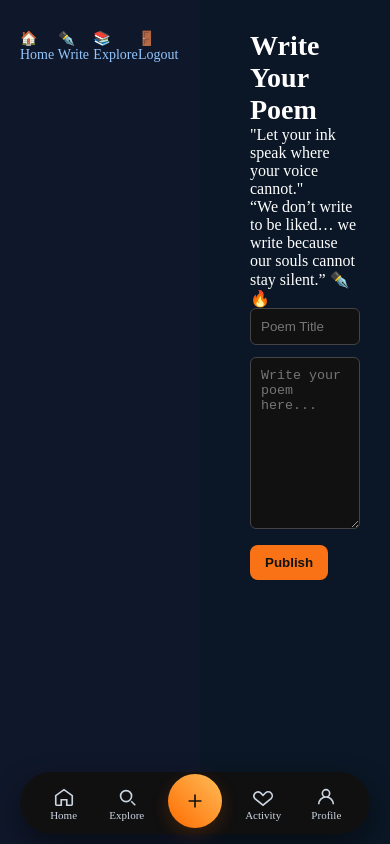
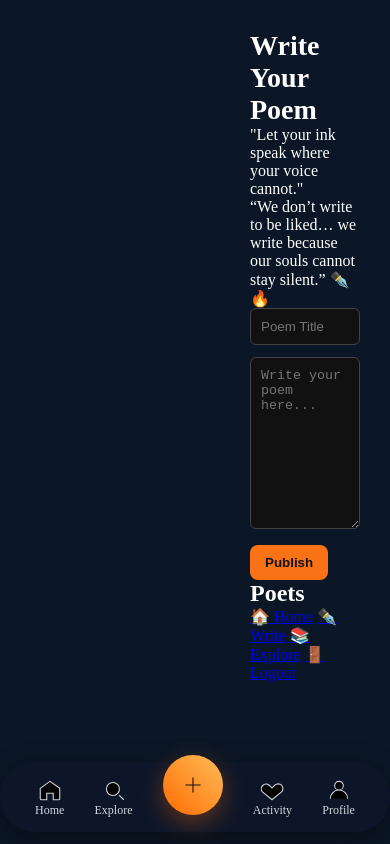
Before and after one commit to vijay-techh/deadPoetsSociety, a website: page public/write.html in a window 390 px wide. Drawn offline with Linux system fonts and the light colour scheme; no server answers.

Commit message:
first commit

```diff
--- a/public/style.css
+++ b/public/style.css
@@ -14,140 +14,63 @@ body {
   padding: 20px;
 }
 
-/* ===== SIDEBAR DESKTOP ===== */
-.sidebar {
-  width: 200px;
-  height: 100vh;
-  background: #0f172a;
-  position: fixed;
-  left: 0;
-  top: 0;
-  padding: 20px;
-}
 
-.sidebar h2 {
-  color: #fff;
-  margin-bottom: 18px;
-  font-size: 20px;
-}
 
-.sidebar a {
-  color: #93c5fd;
-  text-decoration: none;
-  display: block;
-  margin: 10px 0;
-}
-
-.sidebar a:hover {
-  color: #fff;
-}
-
-/* Desktop content shift */
-.page-content {
-  margin-left: 220px;
-}
-
-/* ===== MOBILE RESPONSIVE SIDEBAR ===== */
-@media (max-width: 700px) {
-  .sidebar {
-    position: fixed;
-    width: 100%;
-    height: auto;
-    padding: 14px;
-    display: flex;
-    justify-content: space-around;
-    top: 0;
-    left: 0;
-    z-index: 99;
-  }
-
-  .sidebar h2 {
-    display: none;
-  }
-
-  .sidebar a {
-    margin: 0;
-    font-size: 14px;
-  }
-
-  .page-content {
-    margin-left: 0;
-    margin-top: 60px;
-  }
-}
-/* ===== Bottom Instagram-style nav (mobile) ===== */
+/* ===== Bottom Insta-like Nav (Always Visible) ===== */
 .bottom-nav {
   position: fixed;
-  bottom: 10px;
+  bottom: 12px;
   left: 50%;
   transform: translateX(-50%);
-  width: calc(100% - 40px);
-  max-width: 760px;
-  height: 62px;
-  background: rgba(17,17,17,0.98);
-  border-radius: 999px;
+  width: 100%;
+  max-width: 780px;
+  height: 70px;
+  background: rgba(15, 23, 42, 0.92);
+  border-radius: 40px;
   display: flex;
   align-items: center;
   justify-content: space-around;
-  box-shadow: 0 12px 30px rgba(0,0,0,0.45);
-  z-index: 1200;
-  padding: 8px 12px;
-  backdrop-filter: blur(6px);
+  padding: 10px 20px;
+  box-shadow: 0 10px 30px rgba(0,0,0,0.4);
+  z-index: 9999;
+  backdrop-filter: blur(8px);
 }
 
-/* each button */
+/* Nav item */
 .bottom-nav .nav-item {
   display: flex;
   flex-direction: column;
   align-items: center;
-  justify-content: center;
-  min-width: 44px;
-  gap: 2px;
-  color: #cbd5e1;
+  color: #d1d5db;
   text-decoration: none;
-  font-size: 11px;
-  line-height: 1;
+  font-size: 12px;
+  cursor: pointer;
+  transition: 0.2s ease;
 }
 
 .bottom-nav .nav-item svg {
-  width: 22px;
-  height: 22px;
-  display: block;
-  fill: none;
+  width: 26px;
+  height: 26px;
   stroke: currentColor;
-  stroke-width: 1.8;
 }
 
-/* active state */
+/* Active item */
 .bottom-nav .nav-item.active {
   color: #ff8a3d;
-  transform: translateY(-2px);
 }
 
-/* create button special */
+/* Create button */
 .bottom-nav .nav-item.create {
-  background: linear-gradient(45deg,#ff6b00,#ffbd59);
-  width: 54px;
-  height: 54px;
+  background: linear-gradient(45deg, #ff6b00, #ffbd59);
+  width: 60px;
+  height: 60px;
   border-radius: 50%;
   color: #111;
-  display: inline-flex;
+  display: flex;
   align-items: center;
   justify-content: center;
-  box-shadow: 0 6px 18px rgba(255,107,0,0.18);
-  font-weight: 700;
-}
-
-/* small badge for activity */
-.bottom-nav .badge {
-  position: absolute;
-  top: 6px;
-  right: 12px;
-  background: #ef4444;
-  color: #fff;
-  font-size: 10px;
-  padding: 2px 6px;
-  border-radius: 999px;
+  margin-top: -25px;
+  box-shadow: 0 8px 25px rgba(255,107,0,0.35);
 }
 
 /* hide on wider screens (desktop) */
--- a/public/write.html
+++ b/public/write.html
@@ -17,28 +17,7 @@
     padding:10px 15px; border:none; background:#f97316;
     color:#111; font-weight:bold; border-radius:8px; cursor:pointer;
   }
-  .sidebar {
-  width: 200px;
-  height: 100vh;
-  background: #0f172a;
-  position: fixed;
-  top: 0;
-  left: 0;
-  padding: 20px;
-}
-.sidebar h2 {
-  color: #fff;
-  margin-bottom: 20px;
-}
-.sidebar a {
-  display: block;
-  color: #93c5fd;
-  margin: 10px 0;
-  text-decoration: none;
-}
-.sidebar a:hover {
-  color: #fff;
-}
+
 body {
   margin-left: 220px; /* Give space for sidebar */
 }
@@ -58,8 +37,7 @@ body {
 </form>
 
 <p id="msg"></p>
-    <div class="sidebar">
-  <h2>Poets</h2>
+      <h2>Poets</h2>
   <a href="home.html">🏠 Home</a>
   <a href="write.html">✒️ Write</a>
   <a href="feed.html">📚 Explore</a>
```
Also changed, not shown: public/admin.html (+2 -29 lines), public/home.html (+3 -32 lines).
